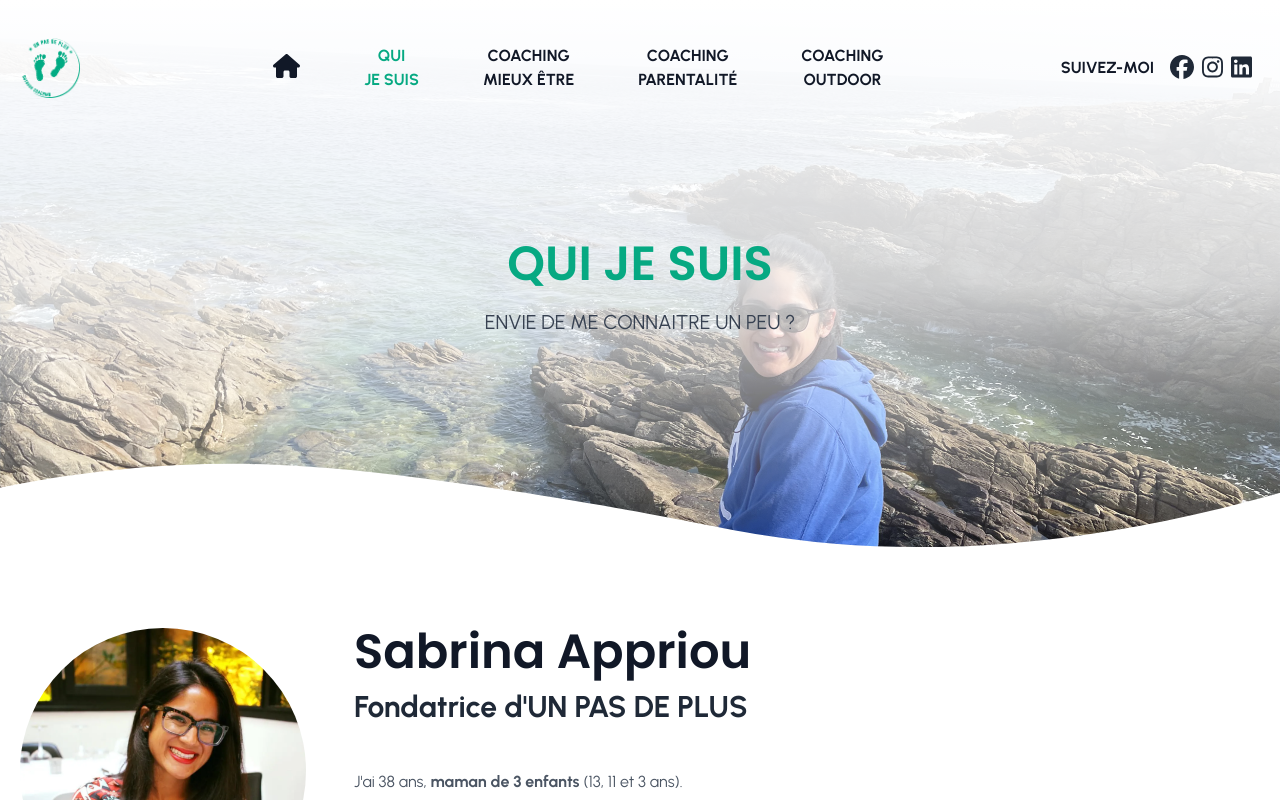
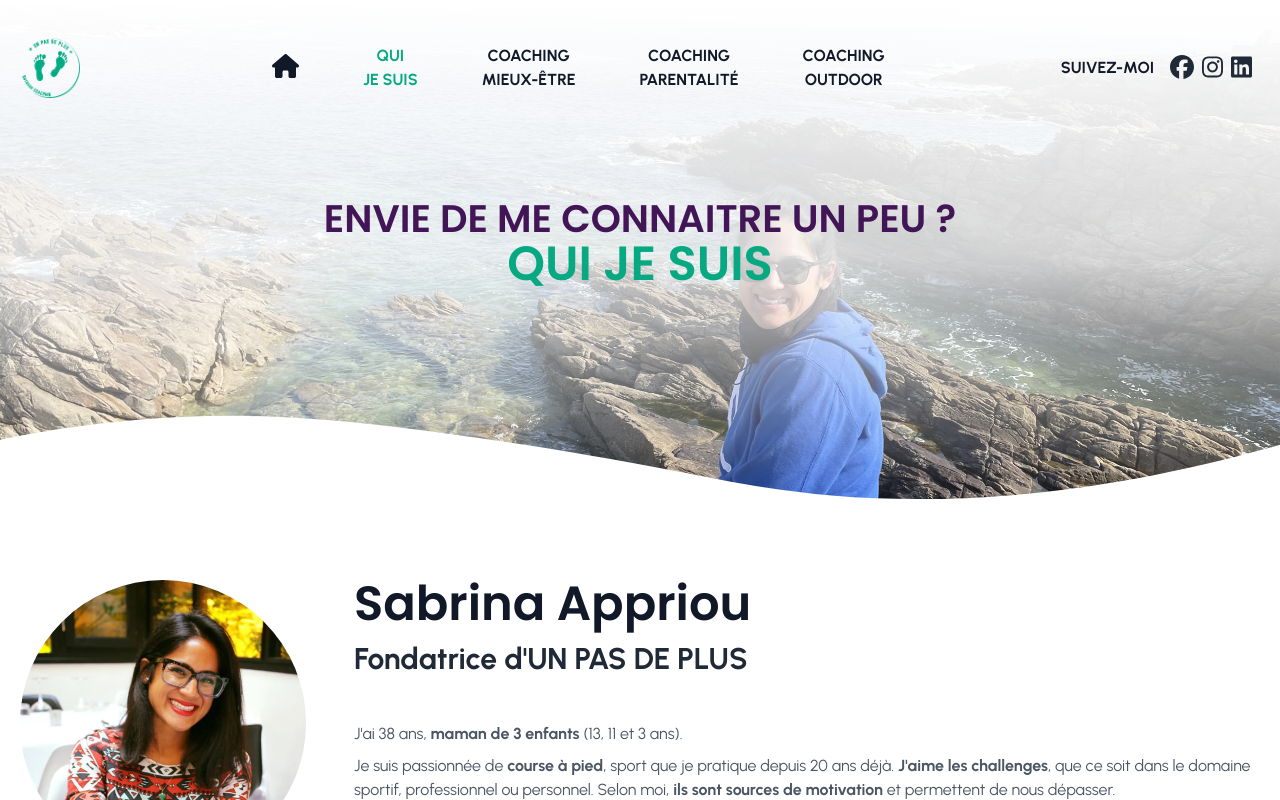
Before and after one commit to antoinebollinger/unpasdeplus-coaching, a Next.js app: page /about in a window 1280 px wide. Shown: the top 800 px of the page. Built offline with nearby package versions, Linux system fonts and the light colour scheme.

Commit message:
🚧 titles

```diff
--- a/components/footer.js
+++ b/components/footer.js
@@ -49,7 +49,7 @@ export default function Footer({ onThisPage }) {
                                 <p className="footer-title uppercase">Un pas de plus</p>
                                 <ul>
                                     <li>
-                                        <Link href="/bio">
+                                        <Link href="/about">
                                             Qui je suis
                                         </Link>
                                     </li>
@@ -67,13 +67,13 @@ export default function Footer({ onThisPage }) {
                                 <p className="footer-title">Mes accompagnements</p>
                                 <ul>
                                     <li>
-                                        <Link href="/coaching-image-soi">
-                                            Coaching de l'image de soi
+                                        <Link href="/coaching-mieux-etre">
+                                            Coaching Mieux-être
                                         </Link>
                                     </li>
                                     <li>
                                         <Link href="/coaching-parentalite">
-                                            Coaching de la parentalité
+                                            Coaching Parentalité
                                         </Link>
                                     </li>
                                     <li>
--- a/components/navbar.js
+++ b/components/navbar.js
@@ -72,17 +72,17 @@ export default function Navbar() {
                     </li>
                     <li className={`nav-item ${router.pathname == "/coaching-image-soi" ? "active" : ""}`}>
                         <Link href="/coaching-mieux-etre" className="page-scroll">
-                            Coaching<br />mieux être
+                            Coaching<br />Mieux-être
                         </Link>
                     </li>
                     <li className={`nav-item ${router.pathname == "/coaching-parentalite" ? "active" : ""}`}>
                         <Link href="/coaching-parentalite" className="page-scroll">
-                            Coaching<br />parentalité
+                            Coaching<br />Parentalité
                         </Link>
                     </li>
                     <li className={`nav-item ${router.pathname == "/coaching-outdoor" ? "active" : ""}`}>
                         <Link href="/coaching-outdoor" className="page-scroll">
-                            Coaching<br />outdoor
+                            Coaching<br />Outdoor
                         </Link>
                     </li>
                 </ul>
--- a/pages/about.js
+++ b/pages/about.js
@@ -11,7 +11,7 @@ export default function Bio() {
 
     const props = {
         title: "Qui je suis",
-        subtitle: "Envie de me connaitre un peu ?"
+        pretitle: "Envie de me connaitre un peu ?"
     }
 
     return (
--- a/pages/coaching-mieux-etre.js
+++ b/pages/coaching-mieux-etre.js
@@ -11,7 +11,8 @@ export default function Selfestime() {
     }
 
     const props = {
-        title: "Coaching mieux-être"
+        title: "Coaching Mieux-être",
+        pretitle: "De l'image du corps à l'image de soi"
     }
 
     return (
--- a/pages/coaching-outdoor.js
+++ b/pages/coaching-outdoor.js
@@ -10,7 +10,7 @@ export default function Bio() {
     }
 
     const props = {
-        title: "Coaching outdoor"
+        title: "Coaching Outdoor"
     }
 
     return (
--- a/pages/coaching-parentalite.js
+++ b/pages/coaching-parentalite.js
@@ -10,7 +10,7 @@ export default function Parents() {
     }
 
     const props = {
-        title: "Coaching de la parentalité"
+        title: "Coaching Parentalité"
     }
 
     return (
```
